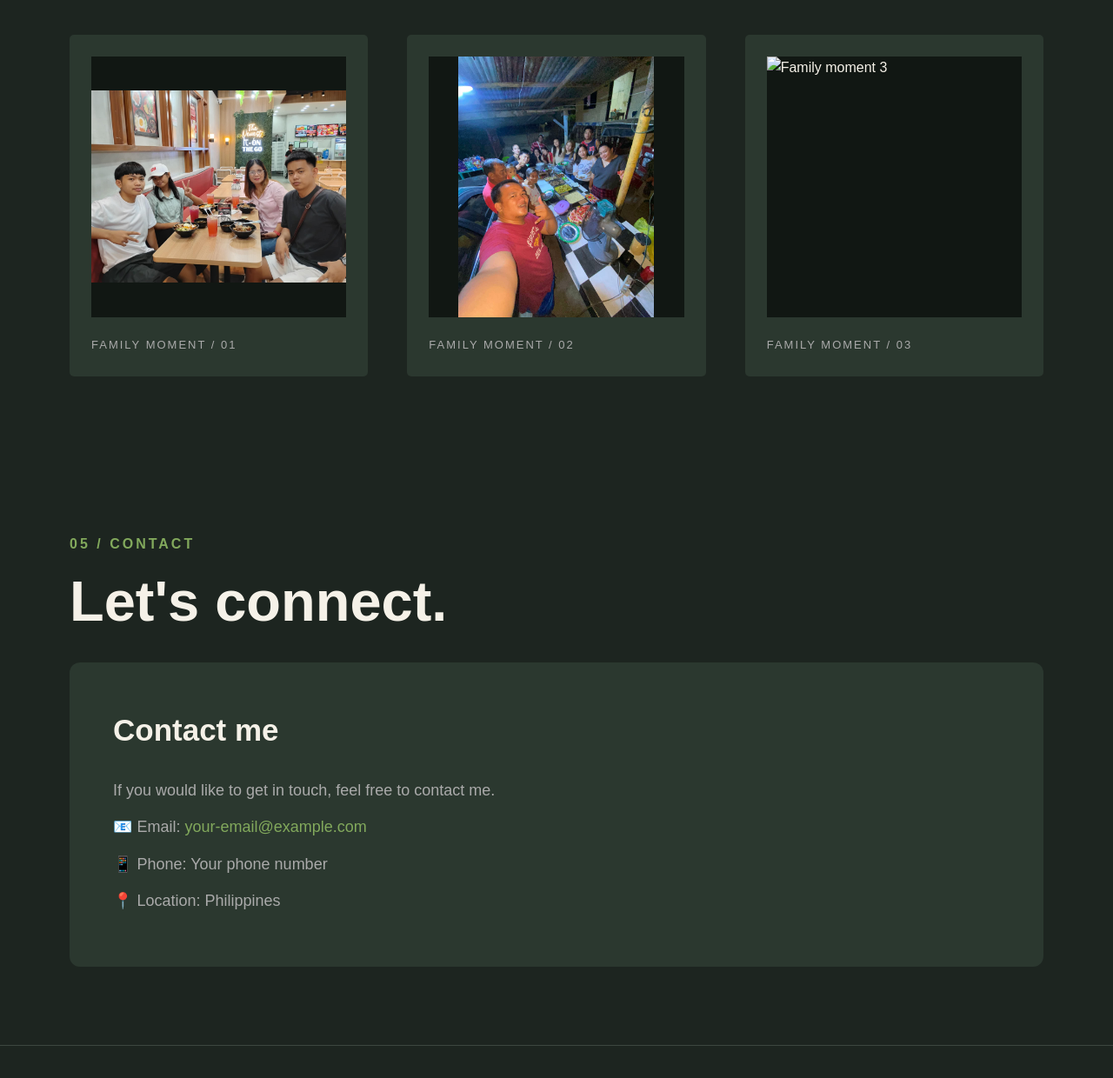
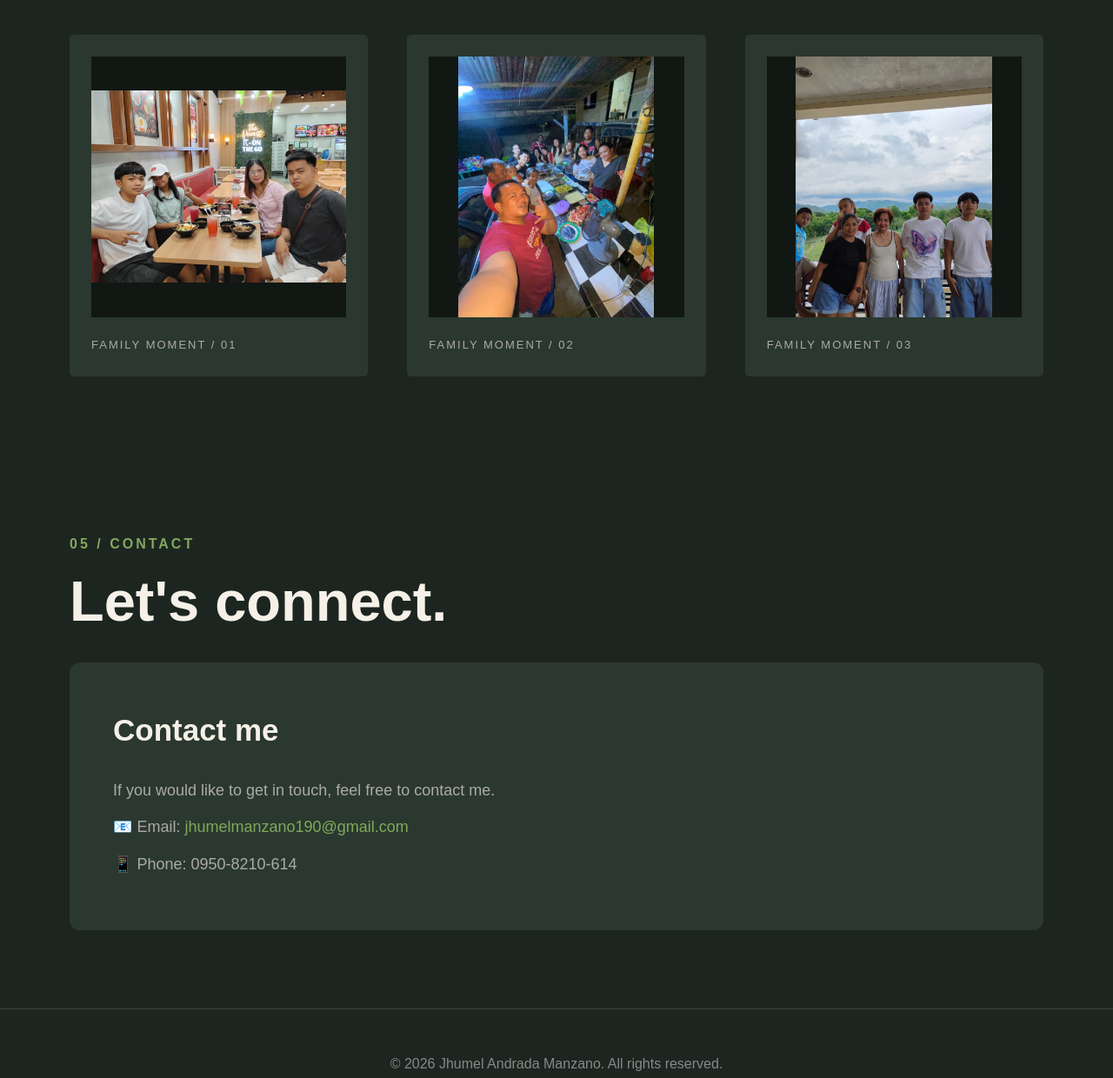
Before and after one commit to manzanogazil5-prog/gazil123.github.io, a plain HTML site: page index.html in a window 1280 px wide. Shown: the part 4063-5303 px from the top of the page at 87% size. Drawn offline with Linux system fonts and the light colour scheme.

Commit message:
Update Jhumel portfolio

```diff
--- a/index.html
+++ b/index.html
@@ -924,7 +924,7 @@
                 <div class="family-card">
 
                     <img
-                        src="received_21012352634085115.jpeg"
+                        src="received_2101352634085115.jpeg"
                         alt="Family moment 3"
                     >
 
@@ -967,18 +967,13 @@
                 <p>
                     📧 Email:
                     <a href="mailto:your-email@example.com">
-                        your-email@example.com
+                        jhumelmanzano190@gmail.com
                     </a>
                 </p>
 
                 <p>
                     📱 Phone:
-                    Your phone number
-                </p>
-
-                <p>
-                    📍 Location:
-                    Philippines
+                    0950-8210-614
                 </p>
 
             </div>
```
